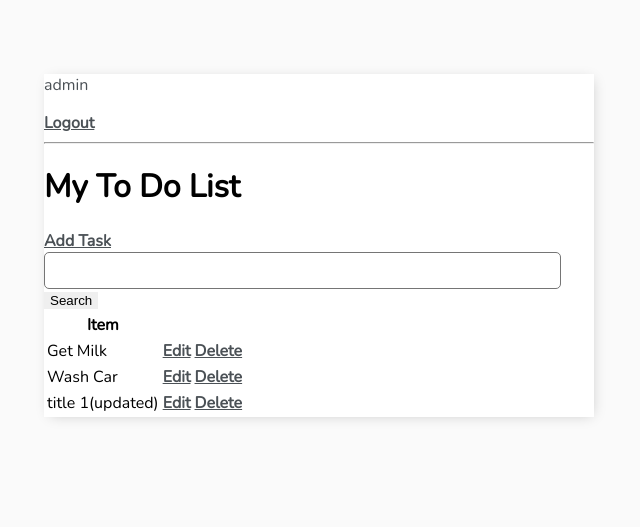
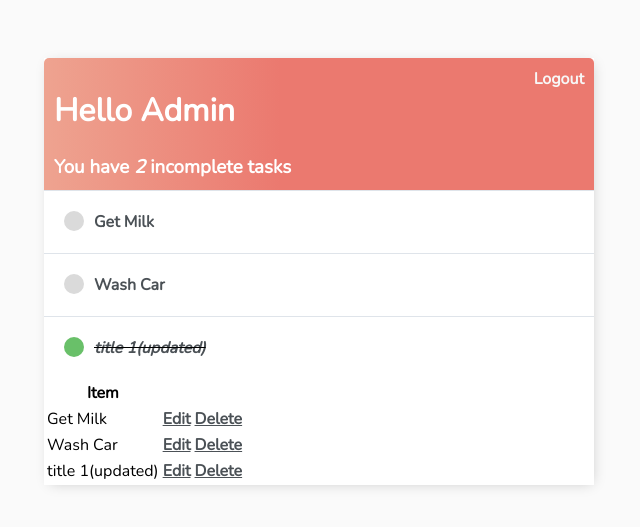
Before and after one commit to nishatreza/todoAppDjango, a Django app: page / in a window 1280 px wide. Shown: the top 527 px of the page, without its empty margins (321-961 px from the left). Run offline with Django 4.2, Linux system fonts and the light colour scheme; a user stored in the database is signed in; data comes from the database, SQL or seed files in the repository; both versions use the stored data as it was after the commit.

Commit message:
15th
15th

```diff
--- a/base/templates/base/task_list.html
+++ b/base/templates/base/task_list.html
@@ -1,24 +1,61 @@
 {% extends 'base/main.html' %}
-
 {% block content %}
 
+<div class="header-bar">
+<div>
+    <h1>Hello {{request.user|title}}</h1>
+    <h3 style="margin:0">You have <i>{{count}}</i> incomplete task{{ count|pluralize:"s"}} </h3>
+</div>
 {% if request.user.is_authenticated %}
-<p>{{request.user}}</p>
 <a href="{% url 'logout' %}">Logout</a>
 {% else %}
 <a href="{% url 'login' %}">Login</a>
 
 {% endif %}
+</div>
 
-<hr>
-<h1>My To Do List{{color}}</h1>
-<a href="{% url 'task-create' %}">Add Task</a>
 
-<form method="GET">
-    <input type="text" name="search-area" value="{{search_input}}">
-    <input type="submit" value="Search">
-</form>
 
+<!--<hr>-->
+<!--<h1>My To Do List{{color}}</h1>-->
+<!--<a href="{% url 'task-create' %}">Add Task</a>-->
+
+<!--<form method="GET">-->
+<!--    <input type="text" name="search-area" value="{{search_input}}">-->
+<!--    <input type="submit" value="Search">-->
+<!--</form>-->
+
+
+<div class="task-items-wrapper">
+  {% for task in tasks %}
+<div class="task-wrapper">
+{% if task.complete %}
+<div class="task-title">
+
+    <div class="task-complete-icon"></div>
+
+    <i><s><a href="{% url 'task-update' task.id %}">{{task}}</a></s></i>
+</div>
+
+    {% else %}
+
+    <div class="task-title">
+
+    <div class="task-incomplete-icon"></div>
+
+    <a href="{% url 'task-update' task.id %}">{{task}}</a>
+</div>
+
+{% endif %}
+
+</div>
+
+
+      {% empty %}
+    <h3>No items in the list</h3>
+    {% endfor %}
+
+</div>
 
 <table>
     <tr>
```
Also changed, not shown: db.sqlite3.
